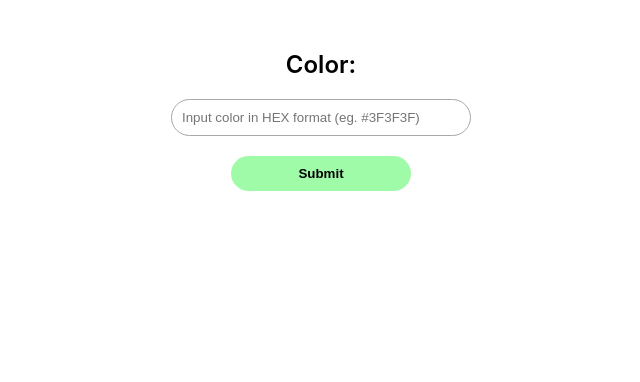
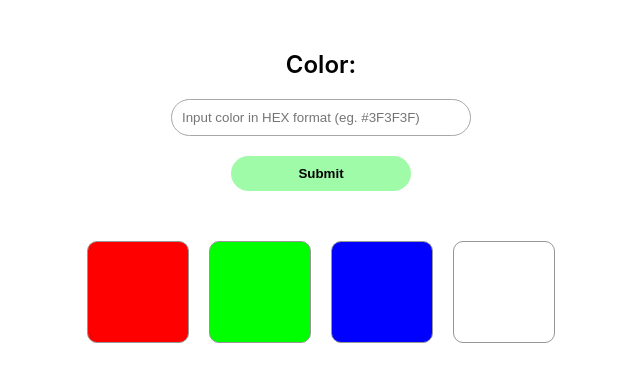
Before and after one commit to baranero/color-filter, a React (Create React App) app: page / in a window 1280 px wide. Shown: the top 382 px of the page, without its empty margins (319-959 px from the left). Built offline with nearby package versions, Linux system fonts and the light colour scheme.

Commit message:
default and users color display

```diff
--- a/src/App.tsx
+++ b/src/App.tsx
@@ -1,10 +1,12 @@
 import React from 'react';
 import NewColor from './components/NewColor';
+import ColorsContainer from './components/ColorsContainer';
 
 function App() {
   return (
     <>
       <NewColor/>
+      <ColorsContainer/>
     </>
   );
 }
--- /dev/null
+++ b/src/components/ColorsContainer.module.scss
@@ -0,0 +1,32 @@
+@import '../styles/variables';
+
+.colors-container {
+  display: flex;
+  flex-direction: row;
+  justify-content: center;
+  div {
+    width: 100px;
+    height: 100px;
+    border: 1px solid #979797;
+    margin: 0 10px;
+    border-radius: 10px;
+  }
+
+  &-user {
+    background: var(--color-user);
+  }
+
+  &-default {
+    &-red {
+      background: var(--color-red);
+    }
+
+    &-green {
+      background: var(--color-green);
+    }
+
+    &-blue {
+      background: var(--color-blue);
+    }
+  }
+}
--- /dev/null
+++ b/src/components/ColorsContainer.tsx
@@ -0,0 +1,20 @@
+import { defaultColors } from '../data/defaultColors';
+import classes from './ColorsContainer.module.scss'
+
+const ColorsContainer = () => {
+
+  document.documentElement.style.setProperty("--color-red", defaultColors[0].color);
+  document.documentElement.style.setProperty("--color-green", defaultColors[1].color);
+  document.documentElement.style.setProperty("--color-blue", defaultColors[2].color);
+
+return (
+  <div className={classes['colors-container']}>
+    <div className={classes['colors-container-default-red']}></div>
+    <div className={classes['colors-container-default-green']}></div>
+    <div className={classes['colors-container-default-blue']}></div>
+    <div className={classes['colors-container-user']}></div>
+  </div>
+)
+}
+
+export default ColorsContainer
--- a/src/components/NewColor.tsx
+++ b/src/components/NewColor.tsx
@@ -3,26 +3,47 @@ import classes from './NewColor.module.scss'
 
 const NewColor = () => {
 
-  const [enteredColor, setEnteredColor] = useState<string>('')
 
-  let inputValueisIncorrect: boolean = enteredColor.includes('#', 1)
+  interface UserEnteredColor {
+    color: string;
+    addedByUser: boolean
+  }
 
-    const colorChangeHandler = (event: React.ChangeEvent<HTMLInputElement>): void => {
-      if (inputValueisIncorrect) {
+  const defaultValues = {
+    color: '',
+    addedByUser: true
+  }
 
-        setEnteredColor(enteredColor.slice(0, -1))
-      } else {
-        setEnteredColor(event.target.value)
-      }
+  const [enteredColor, setEnteredColor] = useState<UserEnteredColor>(defaultValues)
 
+  let inputValueisIncorrect: boolean = enteredColor.color.includes('#', 1)
+
+  const colorChangeHandler = (event: React.ChangeEvent<HTMLInputElement>): void => {
+    if (inputValueisIncorrect) {
+      setEnteredColor({
+        color: enteredColor.color.slice(0, -1),
+        addedByUser: true
+      })
+    } else {
+      setEnteredColor({
+        color: event.target.value,
+        addedByUser: true
+      })
     }
+  }
+
+  useEffect(() => {
+    if (localStorage.getItem('enteredColor') !== null) {
+      document.documentElement.style.setProperty("--color-user", JSON.parse(localStorage.getItem('enteredColor') || "").color)
+    }
+  }, [enteredColor])
 
   const submitHandler = (event: React.FormEvent): void => {
     event.preventDefault()
-    localStorage.setItem("enteredColor", enteredColor)
-    console.log(localStorage.getItem("enteredColor"));
+    localStorage.setItem("enteredColor", JSON.stringify(enteredColor))
+    document.documentElement.style.setProperty("--color-user", JSON.parse(localStorage.getItem('enteredColor') || "").color);
+    setEnteredColor(defaultValues)
   }
-
 
   return (
     <form onSubmit={submitHandler} className={classes['color-form']} >
@@ -31,7 +52,7 @@ const NewColor = () => {
         className={classes[inputValueisIncorrect ? 'color-form-input-wrong' : 'color-form-input']}
         id='color'
         type='text'
-        value={enteredColor}
+        value={enteredColor.color}
         onChange={colorChangeHandler}
         placeholder='Input color in HEX format (eg. #3F3F3F)'
         maxLength={7}
--- /dev/null
+++ b/src/data/defaultColors.ts
@@ -0,0 +1,19 @@
+interface DefaultColors {
+  color: string,
+  addedByUser: boolean
+}
+
+export const defaultColors: DefaultColors[] = [
+  {
+    color: "#FF0000",
+    addedByUser: false
+  },
+  {
+    color: "#00FF00",
+    addedByUser: false
+  },
+  {
+    color: "#0000FF",
+    addedByUser: false
+  },
+]
--- /dev/null
+++ b/src/styles/_variables.scss
@@ -0,0 +1,4 @@
+$color-red: var(--color-red);
+$color-green: var(--color-green);
+$color-blue: var(--color-blue);
+$color-user: var(--color-user);
```
